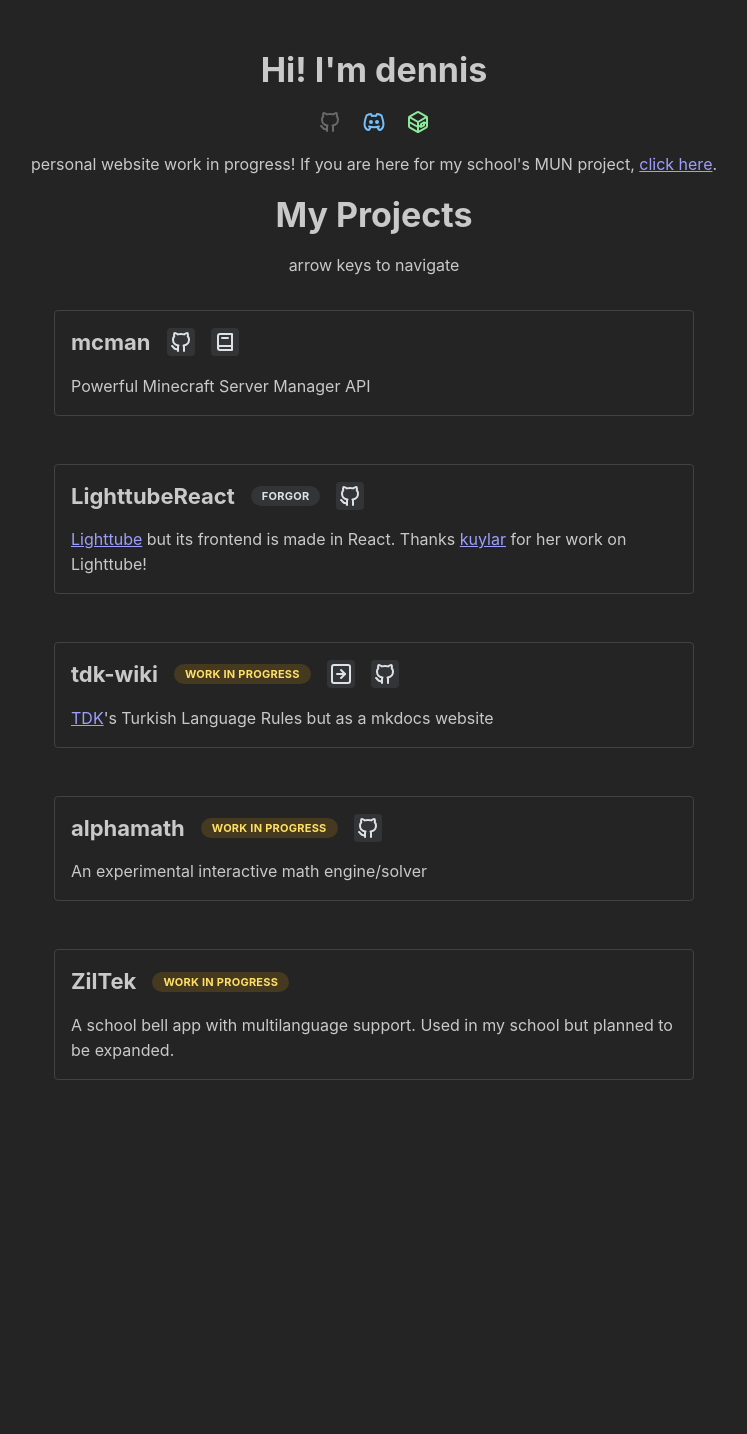
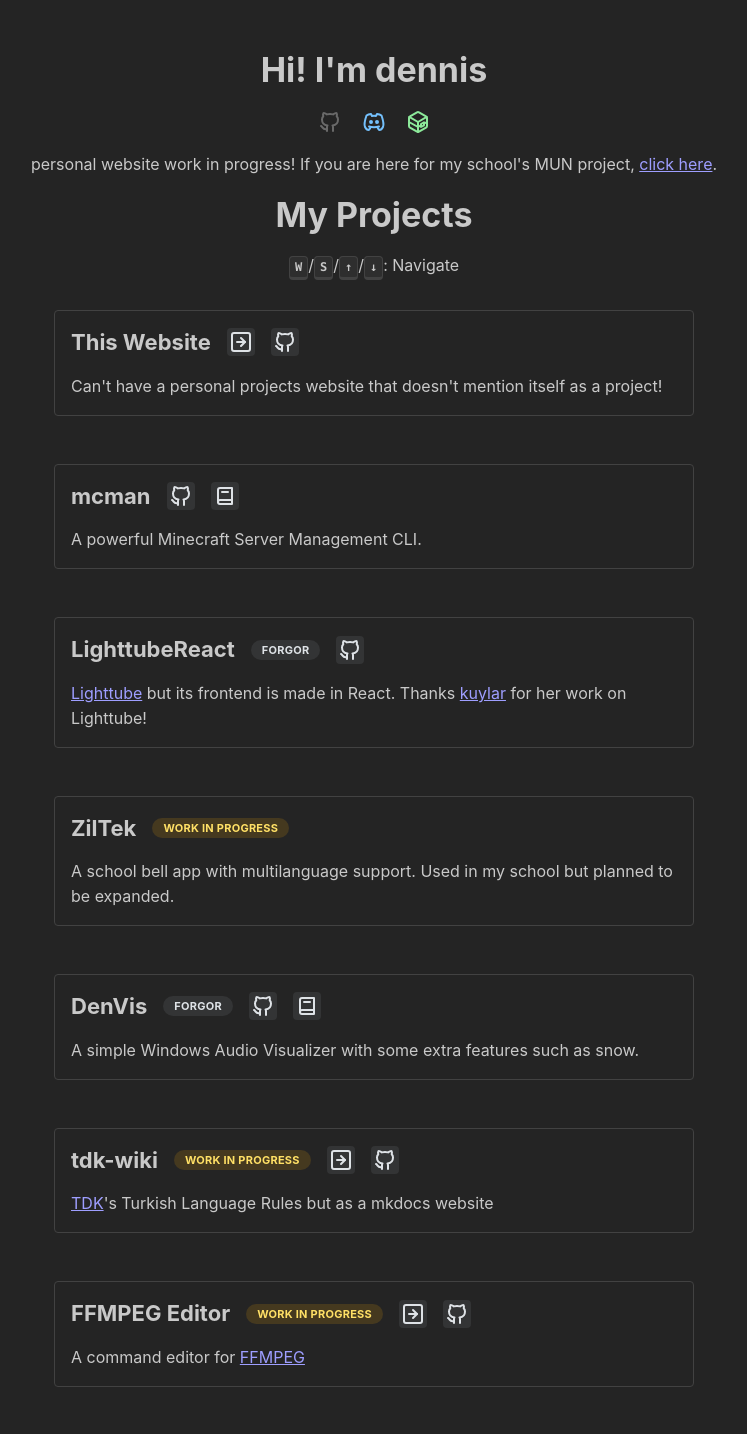
Before and after one commit to TheAlan404/TheAlan404.github.io, a React (Create React App) app: page / in a window 1280 px wide. Shown: the top 1434 px of the page, without its empty margins (266-1013 px from the left). Before the commit the page ends 1352 px from the top, so only its background shows below. Built offline with nearby package versions, Linux system fonts and the light colour scheme.

Commit message:
fix kuylar

```diff
--- a/src/App.jsx
+++ b/src/App.jsx
@@ -10,10 +10,20 @@
 
 const Projects = [
     {
+        name: "This Website",
+        status: "done",
+        desc: <Text>
+            Can't have a personal projects website that doesn't mention itself as a project!
+        </Text>,
+        website: "https://thealan404.github.io/",
+        repo: "TheAlan404/thealan404.github.io",
+        languages: ["React"],
+    },
+    {
         name: "mcman",
         status: "done",
         desc: <Text>
-            Powerful Minecraft Server Manager API
+            A powerful Minecraft Server Management CLI.
         </Text>,
         docs: "https://paradigmmc.github.io/mcman/",
         repo: "ParadigmMC/mcman",
@@ -32,6 +42,24 @@
         languages: ["React"],
     },
     {
+        name: "ZilTek",
+        status: "wip",
+        desc: <Text>
+            A school bell app with multilanguage support. Used in my school but planned to be expanded.
+        </Text>,
+        languages: ["React"],
+    },
+    {
+        name: "DenVis",
+        status: "forgor",
+        repo: "TheAlan404/DenVis",
+        docs: "https://denvis.glitch.me/",
+        desc: <Text>
+            A simple Windows Audio Visualizer with some extra features such as snow.
+        </Text>,
+        languages: ["C#"],
+    },
+    {
         name: "tdk-wiki",
         status: "wip",
         desc: <Text>
@@ -42,20 +70,22 @@
         languages: ["React"],
     },
     {
+        name: "FFMPEG Editor",
+        status: "wip",
+        desc: <Text>
+            A command editor for <a href="https://ffmpeg.org/">FFMPEG</a>
+        </Text>,
+        repo: "TheAlan404/ffmpeg-editor",
+        website: "https://thealan404.github.io/ffmpeg-editor/",
+        languages: ["React"],
+    },
+    {
         name: "alphamath",
         status: "wip",
         desc: <Text>
             An experimental interactive math engine/solver
         </Text>,
         repo: "TheAlan404/alphamath",
-        languages: ["React"],
-    },
-    {
-        name: "ZilTek",
-        status: "wip",
-        desc: <Text>
-            A school bell app with multilanguage support. Used in my school but planned to be expanded.
-        </Text>,
         languages: ["React"],
     },
 ];
@@ -139,6 +169,8 @@
                     borderRadius: "1em",
                     inset: 0,
                 } : {}),
+
+                textAlign: "left",
             }}>
                 <Paper
                     m="md"
@@ -150,6 +182,7 @@
                     <Stack>
                         <Group>
                             <Title order={3}>{p.name}</Title>
+                            <Group>
                                 <StatusRender status={p.status} />
                                 {p.website && (
                                     <Tooltip label={p.websiteButton || `Open ${p.name}`}>
@@ -188,6 +221,7 @@
                                     </Tooltip>
                                 )}
                             </Group>
+                        </Group>
                         {p.desc}
                     </Stack>
                 </Paper>
@@ -204,21 +238,26 @@
         if (selectedIndex < 0) {
             setSelectedIndex(0);
         } else if (selectedIndex >= Projects.length) {
-            setSelectedIndex(Projects.length-1);
+            setSelectedIndex(Projects.length - 1);
         }
     }, [selectedIndex]);
 
-    useWindowEvent("keydown", (e) => setUseSelecor(true));
+    useWindowEvent("keydown", (e) => ([
+        "ArrowDown",
+        "ArrowUp",
+        "w", "s", "a", "d",
+        "ArrowRight"].includes(e.key)) && setUseSelecor(true));
 
     useHotkeys([
         ["ArrowDown", () => setSelectedIndex((i) => i + 1)],
         ["s", () => setSelectedIndex((i) => i + 1)],
         ["ArrowUp", () => setSelectedIndex((i) => i - 1)],
         ["w", () => setSelectedIndex((i) => i - 1)],
+        ["Escape", () => setUseSelecor(false)],
     ]);
 
     return (
-        <Stack align="center">
+        <Stack align='center' style={{ textAlign: "center" }} px="sm">
             <Space h="xl" />
             <Title>Hi! I'm dennis</Title>
 
@@ -251,7 +290,7 @@
 
             <Title>My Projects</Title>
             <Text>
-                arrow keys to navigate
+                <Kbd>W</Kbd>/<Kbd>S</Kbd>/<Kbd>↑</Kbd>/<Kbd>↓</Kbd>: Navigate
             </Text>
             <Stack>
                 {Projects.map((p, i) => (
```
Lines whose indentation alone changed are shown as unchanged.
